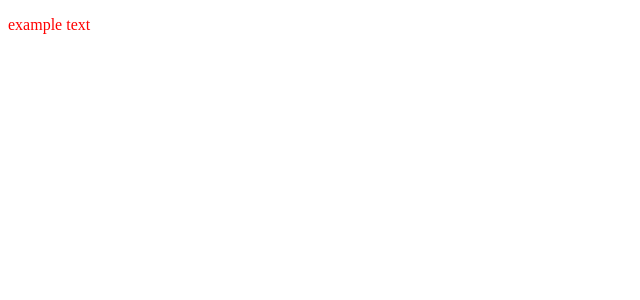
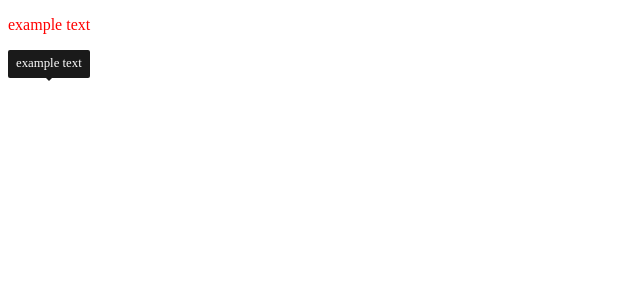
Before and after one commit to hirokikojima/study-atomic-design, a React (Create React App) app: page / in a window 1280 px wide. Shown: the top 300 px of the page, without its empty margins (0-640 px from the left). Built offline with nearby package versions, Linux system fonts and the light colour scheme.

Commit message:
add Balloon component

```diff
--- a/src/App.tsx
+++ b/src/App.tsx
@@ -1,10 +1,12 @@
 import React, { FC } from 'react';
 import styles from './assets/scss/style.module.scss'
+import Balloon from './components/atoms/Balloon';
 
 const App: FC = () => {
   return (
     <div className="App">
       <p className={ styles.red }>example text</p>
+      <Balloon>example text</Balloon>
     </div>
   );
 }
--- a/src/assets/scss/style.module.scss
+++ b/src/assets/scss/style.module.scss
@@ -1,3 +1,27 @@
 .red {
   color: red;
 }
+
+.balloon {
+  background-color: #1a1a1a;
+  border-radius: 2px;
+  color: white;
+  display: inline-block;
+  font-size: 0.8rem;
+  padding: 0.4rem 0.5rem;
+  position: relative;
+}
+
+.balloon::after {
+  border-color: #1a1a1a transparent transparent transparent;
+  border-style: solid;
+  border-width: 3px 3px 0 3px;
+  bottom: 0;
+  content: "";
+  display: block;
+  height: 0;
+  left: 50%;
+  position: absolute;
+  transform: translate(-50%, 100%);
+  width: 0;
+}
--- /dev/null
+++ b/src/components/atoms/Balloon/index.tsx
@@ -0,0 +1,19 @@
+import React, { FC, HTMLProps, PropsWithChildren } from 'react'
+import styles from 'assets/scss/style.module.scss'
+
+type Props = PropsWithChildren<HTMLProps<HTMLSpanElement>>
+
+const Balloon: FC<Props> = (props: Props) => {
+  const {
+    children,
+    ...rest
+  } = props
+
+  return (
+    <span className={ styles.balloon } { ...rest }>
+      { children }
+    </span>
+  )
+}
+
+export default Balloon
--- a/tsconfig.json
+++ b/tsconfig.json
@@ -19,7 +19,7 @@
     "isolatedModules": true,
     "noEmit": true,
     "jsx": "react-jsx",
-    "baseUrl": "./",
+    "baseUrl": "./src",
     "downlevelIteration": true,
     "plugins": [{ "name": "typescript-plugin-css-modules" }]
   },
```
